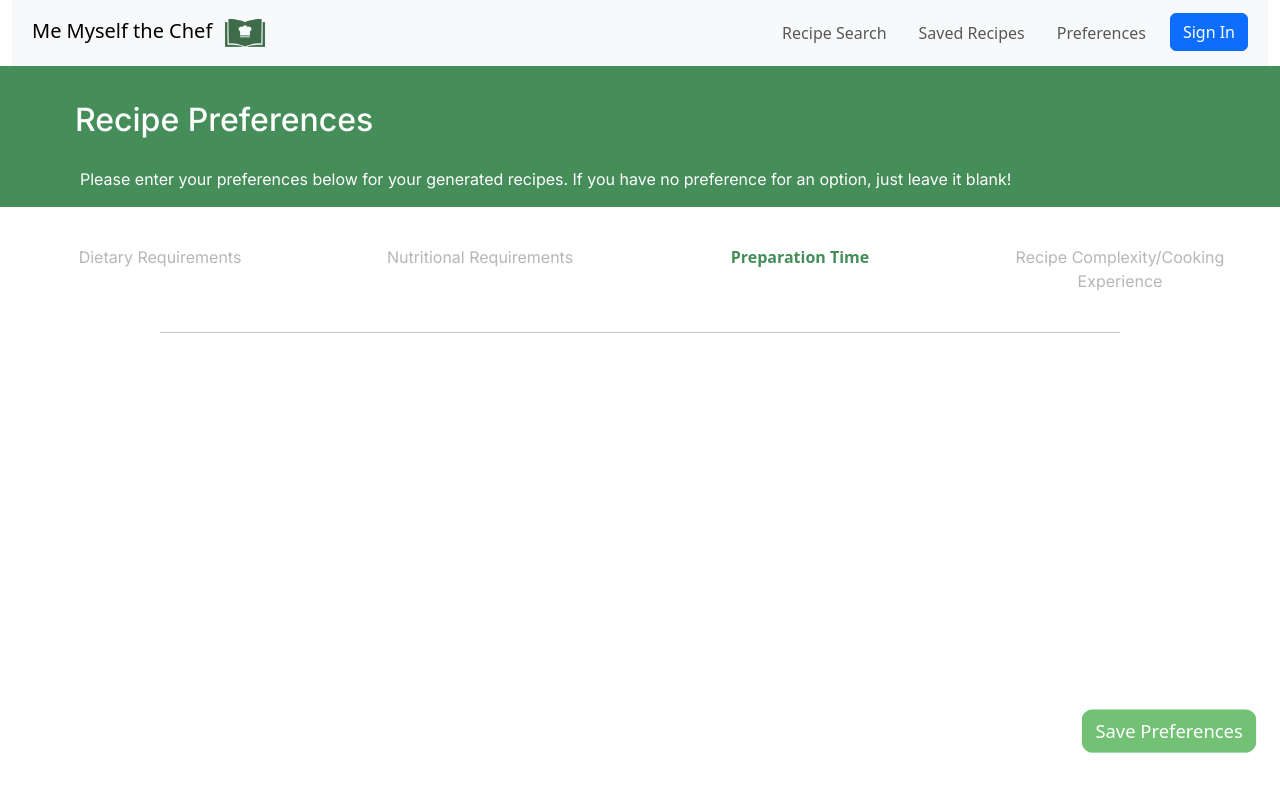
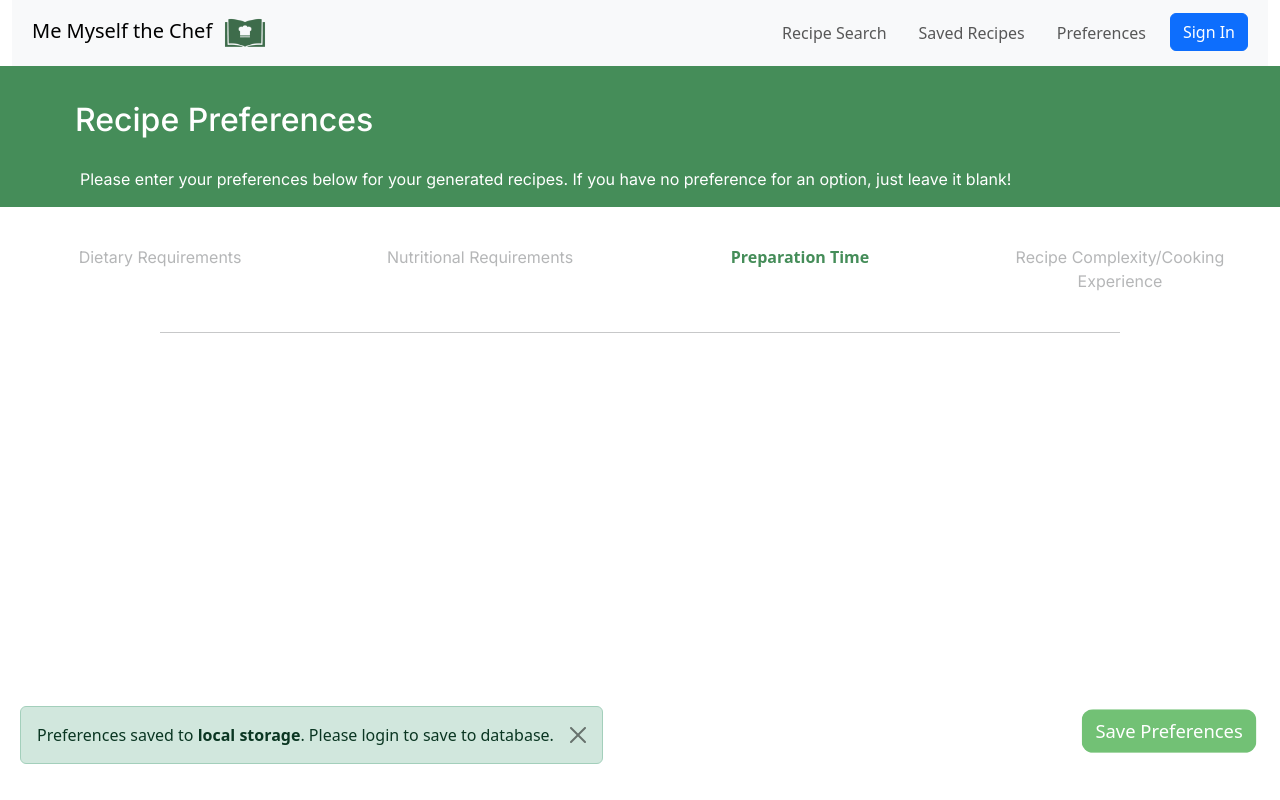
Before and after one commit to Monash-FIT3170/Me-Myself-the-Chef, a React (Create React App) app in the folder frontend/: page /preferences/preparation_time in a window 1280 px wide. Both pictures are taken after a click on the button "Save Preferences". Built offline with nearby package versions, Linux system fonts and the light colour scheme; a web font is replaced by a local one.

Commit message:
feat: Implemented alert messages for saving preferences

```diff
--- a/frontend/src/components/PreferenceInformation.js
+++ b/frontend/src/components/PreferenceInformation.js
@@ -1,43 +1,53 @@
-import { React, useContext } from 'react'
+import { React, useContext } from 'react';
 import AllergyPreference from './AllergyPreference';
 import DietaryPreference from './DietaryPreference';
-import '../css/preference.css'
+import '../css/preference.css';
 import { PreferenceContext } from '../context/PreferenceContext';
 
 export function DietaryInformation() {
-    const { updatePreferences } = useContext(PreferenceContext);
+    const { updatePreferences, alertMessage, alertType, setAlertMessage } = useContext(PreferenceContext);
 
     return (
-        <div class="row">
-
-            {/*<!-- Dietary Requirements column -->*/}
+        <div className="row">
+            {/* Dietary Requirements column */}
             <DietaryPreference />
 
-            {/*<!-- Allergy Consideration column -->*/}
+            {/* Allergy Consideration column */}
             <AllergyPreference />
 
-            {/*<!-- Save Preferences Button Column -->*/}
-            <div class="container">
-                <button class="save-pref-button" onClick={updatePreferences}>Save Preferences</button>
-
+            {/* Save Preferences Button Column */}
+            <div className="container">
+                {alertMessage && (
+                    <div className={`alert alert-${alertType} alert-dismissible fade show custom-alert`} role="alert">
+                        <span dangerouslySetInnerHTML={{ __html: alertMessage }}></span>
+                        <button type="button" className="btn-close" aria-label="Close" onClick={() => setAlertMessage('')}></button>
+                    </div>
+                )}
+                <button className="save-pref-button" onClick={updatePreferences}>Save Preferences</button>
             </div>
         </div>
     )
 }
 
 export function PreparationTimeInformation() {
+    const { updatePreferences, alertMessage, alertType, setAlertMessage } = useContext(PreferenceContext);
 
     return (
-        <div class="row">
+        <div className="row">
             {/* Preparation Time column */}
-            <div class="col-md-4"></div>
+            <div className="col-md-4"></div>
 
-            <div class="col-md-4"></div>
+            <div className="col-md-4"></div>
 
-            {/*<!-- Save Preferences Button Column -->*/}
-            <div class="container">
-                <button class="save-pref-button">Save Preferences</button>
-
+            {/* Save Preferences Button Column */}
+            <div className="container">
+                {alertMessage && (
+                    <div className={`alert alert-${alertType} alert-dismissible fade show custom-alert`} role="alert">
+                        <span dangerouslySetInnerHTML={{ __html: alertMessage }}></span>
+                        <button type="button" className="btn-close" aria-label="Close" onClick={() => setAlertMessage('')}></button>
+                    </div>
+                )}
+                <button className="save-pref-button" onClick={updatePreferences}>Save Preferences</button>
             </div>
         </div>
     )
--- a/frontend/src/context/AuthContext.js
+++ b/frontend/src/context/AuthContext.js
@@ -48,7 +48,7 @@ const AuthProvider = ({ children }) => {
             localStorage.setItem('preferences', JSON.stringify(preferences));
 
         } catch (error) {
-            console.error('Token Error:', error);
+            console.error('Network Error:', error);
         }
     };
 
--- a/frontend/src/context/PreferenceContext.js
+++ b/frontend/src/context/PreferenceContext.js
@@ -11,15 +11,13 @@ const PreferenceProvider = ({ children }) => {
     const [allergies, setAllergies] = useState([]);
     const [diet, setDiet] = useState(null);
     const { isLoggedIn } = useContext(AuthContext);
+    const [alertMessage, setAlertMessage] = useState('');
+    const [alertType, setAlertType] = useState('');
 
     useEffect(() => {
         // Load preferences and search history from local storage if user is not logged in
         const storedPreferences = JSON.parse(localStorage.getItem('preferences')) || {};
         const storedSearchHistory = JSON.parse(localStorage.getItem('searchHistory')) || [];
-
-        console.log(isLoggedIn);
-        console.log(storedPreferences);
-        console.log(localStorage.getItem('preferences'));
 
         if (Object.keys(storedPreferences).length > 0) {
             const storedDiets = storedPreferences.dietaryRequirements;
@@ -27,8 +25,7 @@ const PreferenceProvider = ({ children }) => {
 
             setDiet(storedDiets);
             setAllergies(storedAllergies);
-        }
-        else {
+        } else {
             setDiet(null);
             setAllergies([]);
         }
@@ -48,6 +45,9 @@ const PreferenceProvider = ({ children }) => {
 
         setPreferences(newPreferences);
         localStorage.setItem('preferences', JSON.stringify(newPreferences));
+        setAlertMessage('Preferences saved to <strong>local storage</strong>. Please login to save to database.');
+        setAlertType('success');
+
         if (isLoggedIn) {
             try {
                 const response = await fetch('http://localhost:8080/api/auth/updatePreferences', {
@@ -63,8 +63,13 @@ const PreferenceProvider = ({ children }) => {
                     throw new Error('Failed to update user preferences');
                 }
 
+                setAlertMessage('Preferences saved to the <strong>database</strong> successfully.');
+                setAlertType('success');
+
             } catch (error) {
-                console.error('Token Error:', error);
+                console.error('Network Error:', error);
+                setAlertMessage('Failed to update preferences.');
+                setAlertType('danger');
             }
         }
     };
@@ -84,7 +89,7 @@ const PreferenceProvider = ({ children }) => {
     };
 
     return (
-        <PreferenceContext.Provider value={{ preferences, searchHistory, allergies, setAllergies, diet, setDiet, updatePreferences, updateSearchHistory }}>
+        <PreferenceContext.Provider value={{ preferences, searchHistory, allergies, setAllergies, diet, setDiet, updatePreferences, updateSearchHistory, alertMessage, alertType, setAlertMessage }}>
             {children}
         </PreferenceContext.Provider>
     );
--- a/frontend/src/css/preference.css
+++ b/frontend/src/css/preference.css
@@ -50,3 +50,10 @@
     padding: 5px 10px 5px 10px;
 
 }
+
+.custom-alert {
+    position: fixed;
+    bottom: 20px;
+    left: 20px;
+    z-index: 1050;
+}
```
